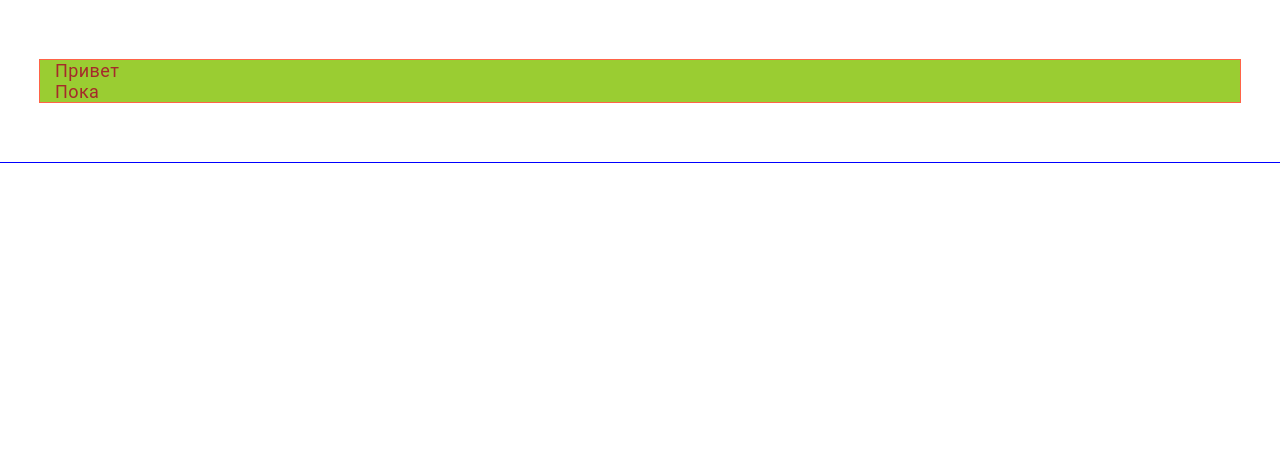
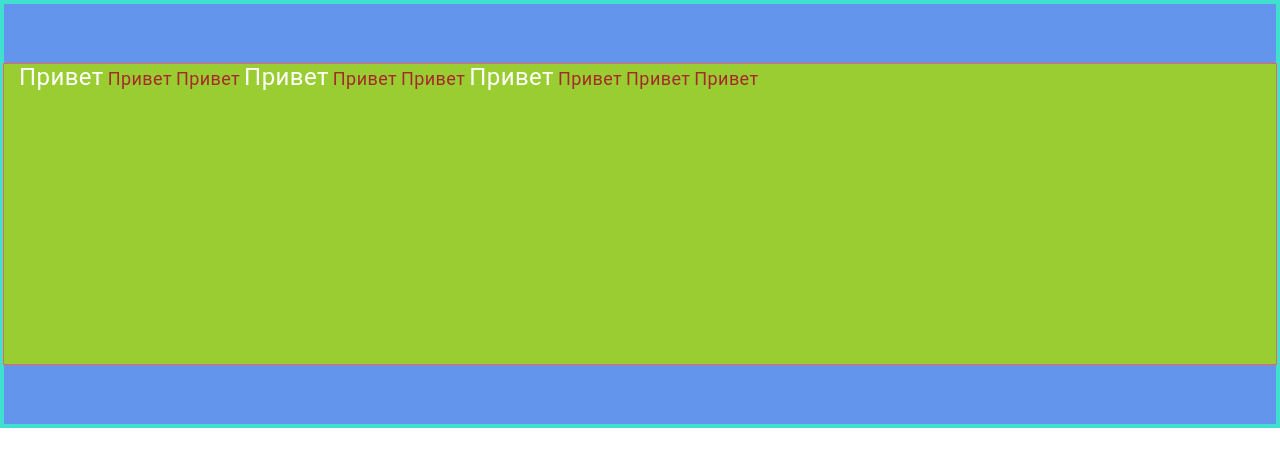
Before and after one commit to bilagava/training-page, a plain HTML site: page index.html in a window 1280 px wide. Drawn offline with nearby package versions, Linux system fonts and the light colour scheme.

Commit message:
применение nth-child

```diff
--- a/css/styles.css
+++ b/css/styles.css
@@ -1,3 +1,9 @@
+*,
+*::before,
+*::after {
+    box-sizing: border-box;
+}
+
 p,
 h1,
 h2,
@@ -28,24 +34,40 @@ body{
     text-decoration: none;
 }
 
-.link {
-    display: block;
+.link-text {
+
     color: brown;
     font-size: 18px;
 }
+.link-text:nth-last-child(3n+4) {
+
+    color: white;
+    font-size: 24px;
+}
+.link-text::first-letter{
+
+    font-family: 'Tahoma', serif;
+    font-size: 32px;
+    color: #f44336;
+}
+
+.link-text::selection {
+    color: #ffffff;
+    background-color: #3f51b5;
+  }
 .container{
-    box-sizing: border-box;
     margin-left: auto;
     margin-right: auto;
     padding: 0 15px;
-    width: 1200px;
-    height: 100%;
+    width: 100%;
+    height: 300px;
     background-color: yellowgreen;
     outline: 1px solid tomato;
 }
 
 .section{
+    background-color: cornflowerblue;
     padding-top: 60px;
     padding-bottom: 60px;
-    outline: 1px solid blue;
+   border: 4px solid turquoise;
 }
--- a/index.html
+++ b/index.html
@@ -5,6 +5,7 @@
       <meta http-equiv="X-UA-Compatible" content="IE=edge">
       <meta name="viewport" content="width=device-width, initial-scale=1.0">
       <title>Document</title>
+      <link rel="stylesheet" href="https://cdnjs.cloudflare.com/ajax/libs/modern-normalize/1.0.0/modern-normalize.min.css"/>
       <link rel="stylesheet" href="./css/styles.css">
   </head>
   <body>
@@ -12,9 +13,17 @@
 
       <section class="section ">
         <div class="container">
-          <a class="link" href="">Привет</a>
-          <a class="link" href="">Пока</a>
-        </div>
+          <a class="link link-text" href="">Привет</a>
+          <a class="link link-text" href="">Привет</a>
+          <a class="link link-text" href="">Привет</a>
+          <a class="link link-text" href="">Привет</a>
+          <a class="link link-text" href="">Привет</a>
+          <a class="link link-text" href="">Привет</a>
+          <a class="link link-text" href="">Привет</a>
+          <a class="link link-text" href="">Привет</a>
+          <a class="link link-text" href="">Привет</a>
+          <a class="link link-text" href="">Привет</a>
+      </div>
       </section>
     </main>
   </body>
```
